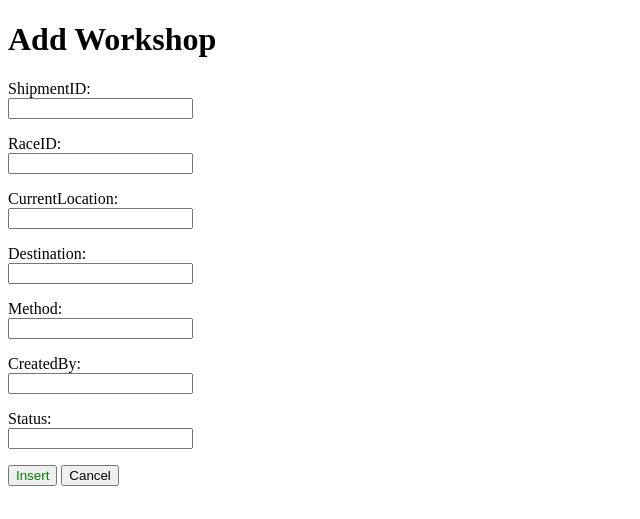
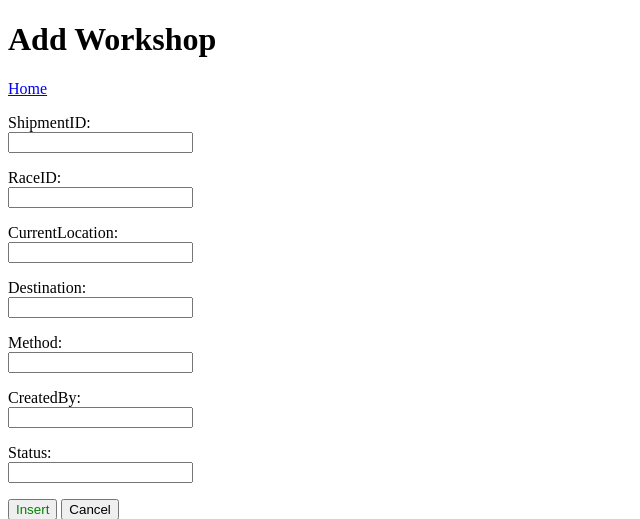
Before and after one commit to gavin-barro/DataRacers, a Flask app: page /shipment/new in a window 1280 px wide. Shown: the top 519 px of the page, without its empty margins (0-640 px from the left). Run offline with Flask 3, Linux system fonts and the light colour scheme.

Commit message:
home button

```diff
--- a/webapp/templates/shipment_all.jinja
+++ b/webapp/templates/shipment_all.jinja
@@ -6,6 +6,7 @@
 </head>
 <body>
     <h1>Workshops</h1>
+     <p><a href="/">Home</a></p>
 
     {% for message in get_flashed_messages() %}
     <p><i>{{ message }}</i></p>
--- a/webapp/templates/shipment_edit.jinja
+++ b/webapp/templates/shipment_edit.jinja
@@ -5,6 +5,7 @@
 </head>
 <body>
     <h1>{{ "Add" if key == "new" else "Edit" }} Workshop</h1>
+    <p><a href="/">Home</a></p>
 
     {% for message in get_flashed_messages() %}
     <p><i>{{ message }}</i></p>
```
